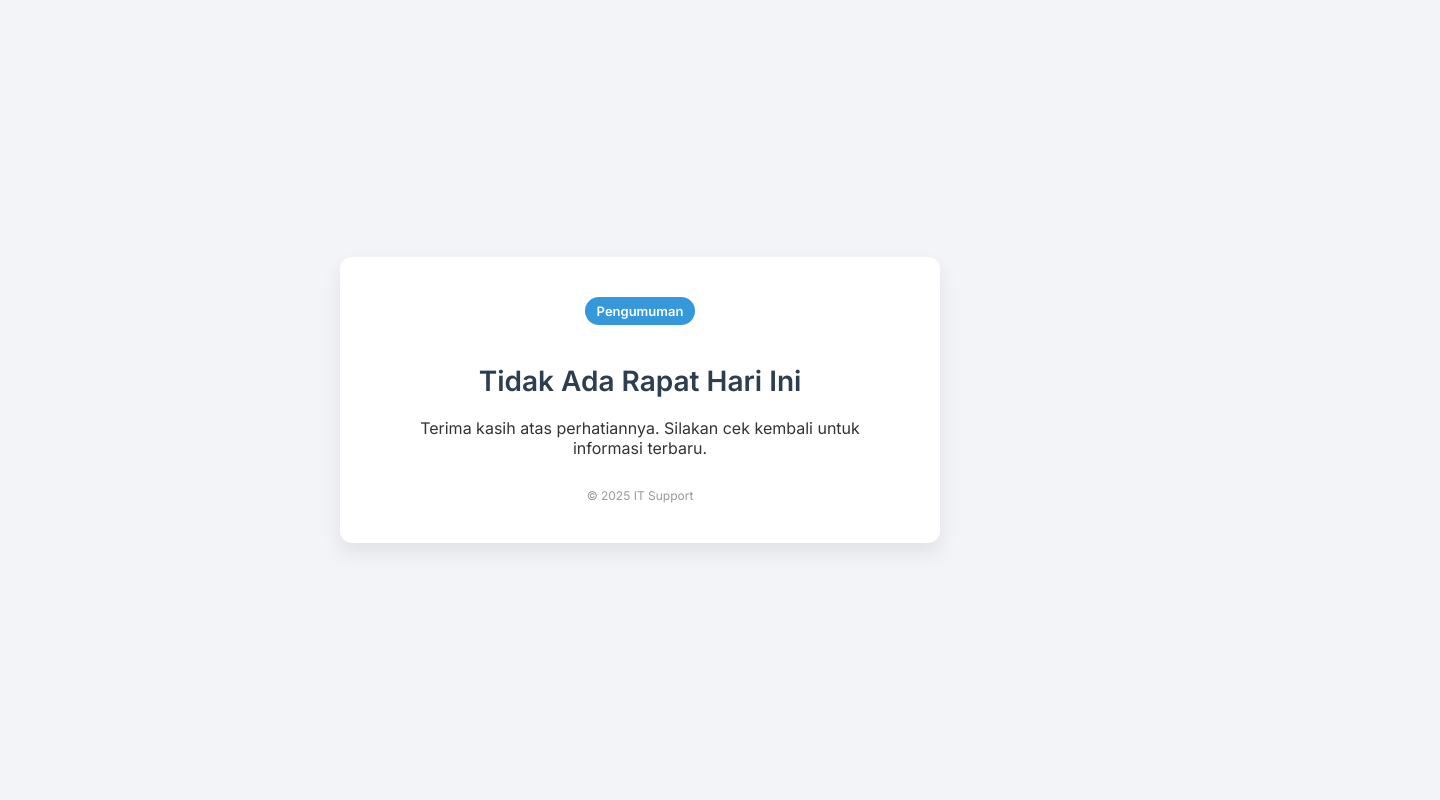
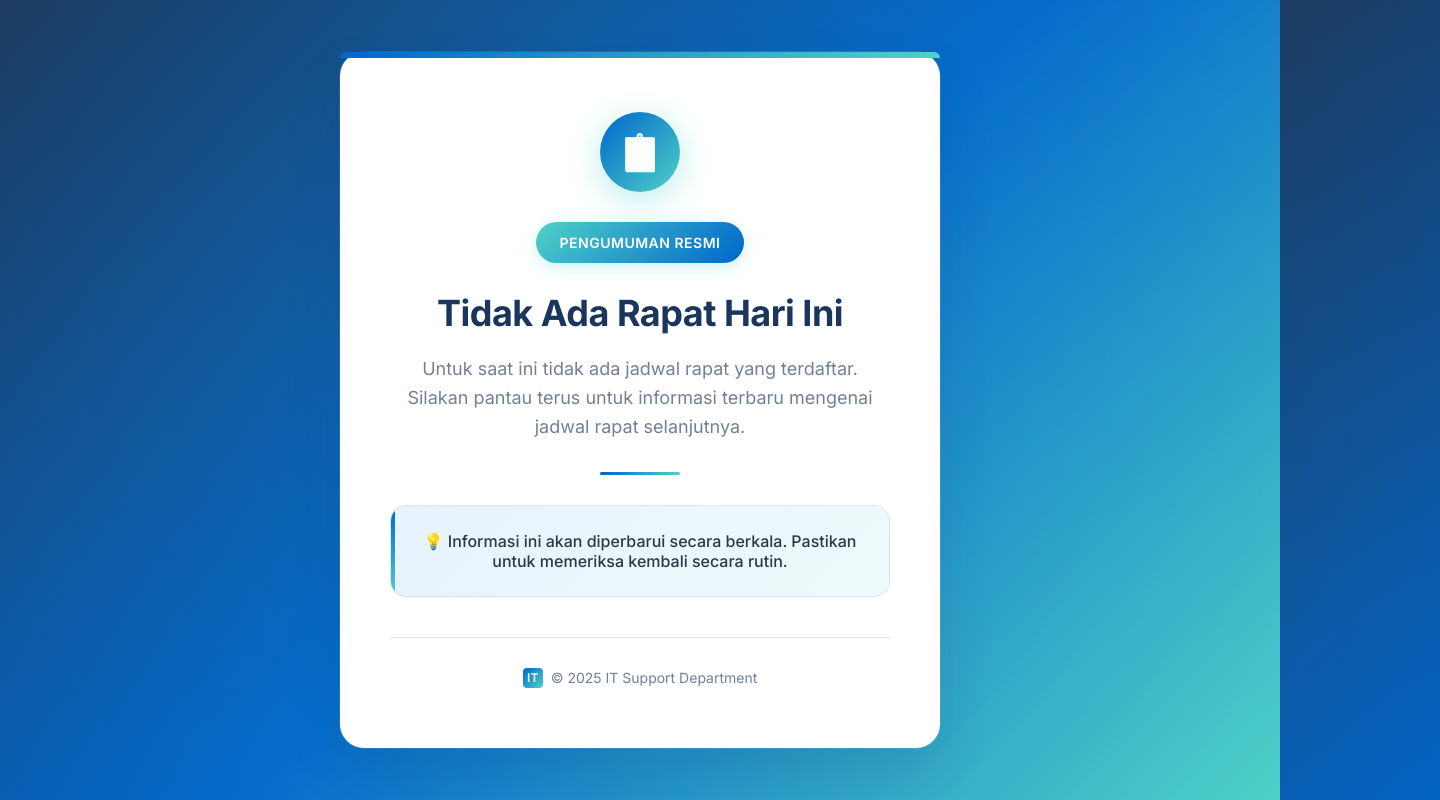
Before and after one commit to fajarainda/pengumuman_rapatmdn, a plain HTML site: page index.html in a window 1280 px wide. Shown: the top 800 px of the page, 1440 px wide, since content can reach past the window. Drawn offline with Linux system fonts and the light colour scheme.

Commit message:
Update index.html

```diff
--- a/index.html
+++ b/index.html
@@ -4,71 +4,282 @@
   <meta charset="UTF-8" />
   <meta name="viewport" content="width=device-width, initial-scale=1.0" />
   <title>Pengumuman Rapat</title>
-  <link href="https://fonts.googleapis.com/css2?family=Inter:wght@400;600&display=swap" rel="stylesheet">
+  <link href="https://fonts.googleapis.com/css2?family=Inter:wght@300;400;500;600;700&display=swap" rel="stylesheet">
   <style>
     :root {
-      --primary-color: #2c3e50;
-      --accent-color: #3498db;
-      --background-color: #f2f4f8;
-      --text-color: #333;
+      --navy-blue: #1a365d;
+      --bumn-blue: #0066cc;
+      --tosca-green: #4fd1c7;
+      --light-blue: #e6f3ff;
+      --white: #ffffff;
+      --text-primary: #2d3748;
+      --text-secondary: #718096;
+      --shadow: rgba(26, 54, 93, 0.1);
+    }
+
+    * {
+      margin: 0;
+      padding: 0;
+      box-sizing: border-box;
     }
 
     body {
-      margin: 0;
-      padding: 0;
       font-family: 'Inter', sans-serif;
-      background-color: var(--background-color);
+      background: linear-gradient(135deg, var(--navy-blue) 0%, var(--bumn-blue) 50%, var(--tosca-green) 100%);
+      min-height: 100vh;
       display: flex;
       justify-content: center;
       align-items: center;
-      height: 100vh;
+      padding: 20px;
+      position: relative;
+      overflow: hidden;
+    }
+
+    body::before {
+      content: '';
+      position: absolute;
+      top: -50%;
+      left: -50%;
+      width: 200%;
+      height: 200%;
+      background: radial-gradient(circle, rgba(79, 209, 199, 0.1) 0%, transparent 70%);
+      animation: float 20s ease-in-out infinite;
+    }
+
+    @keyframes float {
+      0%, 100% { transform: translateY(0px) rotate(0deg); }
+      50% { transform: translateY(-20px) rotate(180deg); }
     }
 
     .container {
-      background: #fff;
-      padding: 40px 50px;
-      border-radius: 12px;
-      box-shadow: 0 10px 20px rgba(0, 0, 0, 0.08);
+      background: var(--white);
+      padding: 60px 50px;
+      border-radius: 24px;
+      box-shadow:
+        0 25px 50px rgba(26, 54, 93, 0.15),
+        0 0 0 1px rgba(255, 255, 255, 0.1);
       text-align: center;
-      max-width: 500px;
-      width: 90%;
+      max-width: 600px;
+      width: 100%;
+      position: relative;
+      backdrop-filter: blur(10px);
+      transform: translateY(0);
+      transition: transform 0.3s ease;
     }
 
-    h1 {
-      color: var(--primary-color);
-      font-size: 28px;
-      margin-bottom: 20px;
+    .container:hover {
+      transform: translateY(-5px);
     }
 
-    p {
-      color: var(--text-color);
-      font-size: 16px;
+    .container::before {
+      content: '';
+      position: absolute;
+      top: 0;
+      left: 0;
+      right: 0;
+      height: 6px;
+      background: linear-gradient(90deg, var(--bumn-blue), var(--tosca-green));
+      border-radius: 24px 24px 0 0;
+    }
+
+    .icon-wrapper {
+      margin-bottom: 30px;
+      position: relative;
+    }
+
+    .icon {
+      width: 80px;
+      height: 80px;
+      background: linear-gradient(135deg, var(--bumn-blue), var(--tosca-green));
+      border-radius: 50%;
+      display: flex;
+      align-items: center;
+      justify-content: center;
+      margin: 0 auto;
+      box-shadow: 0 8px 25px rgba(0, 102, 204, 0.3);
+      animation: pulse 2s infinite;
+    }
+
+    @keyframes pulse {
+      0% { box-shadow: 0 8px 25px rgba(0, 102, 204, 0.3); }
+      50% { box-shadow: 0 8px 35px rgba(79, 209, 199, 0.4); }
+      100% { box-shadow: 0 8px 25px rgba(0, 102, 204, 0.3); }
+    }
+
+    .icon::before {
+      content: '📋';
+      font-size: 36px;
+      filter: grayscale(1) brightness(0) invert(1);
     }
 
     .badge {
       display: inline-block;
+      margin-bottom: 25px;
+      padding: 12px 24px;
+      font-size: 14px;
+      font-weight: 600;
+      background: linear-gradient(135deg, var(--tosca-green), var(--bumn-blue));
+      color: var(--white);
+      border-radius: 30px;
+      letter-spacing: 0.5px;
+      text-transform: uppercase;
+      box-shadow: 0 4px 15px rgba(79, 209, 199, 0.3);
+      position: relative;
+      overflow: hidden;
+    }
+
+    .badge::before {
+      content: '';
+      position: absolute;
+      top: 0;
+      left: -100%;
+      width: 100%;
+      height: 100%;
+      background: linear-gradient(90deg, transparent, rgba(255, 255, 255, 0.2), transparent);
+      transition: left 0.5s;
+    }
+
+    .badge:hover::before {
+      left: 100%;
+    }
+
+    h1 {
+      color: var(--navy-blue);
+      font-size: 36px;
+      font-weight: 700;
       margin-bottom: 20px;
-      padding: 6px 12px;
-      font-size: 13px;
-      background-color: var(--accent-color);
-      color: white;
-      border-radius: 20px;
+      line-height: 1.2;
+      letter-spacing: -0.5px;
+    }
+
+    .subtitle {
+      color: var(--text-secondary);
+      font-size: 18px;
+      font-weight: 400;
+      margin-bottom: 30px;
+      line-height: 1.6;
+    }
+
+    .info-box {
+      background: linear-gradient(135deg, var(--light-blue), rgba(79, 209, 199, 0.1));
+      padding: 25px;
+      border-radius: 16px;
+      margin: 30px 0;
+      border: 1px solid rgba(0, 102, 204, 0.1);
+      position: relative;
+      overflow: hidden;
+    }
+
+    .info-box::before {
+      content: '';
+      position: absolute;
+      top: 0;
+      left: 0;
+      width: 4px;
+      height: 100%;
+      background: linear-gradient(180deg, var(--bumn-blue), var(--tosca-green));
+    }
+
+    .info-text {
+      color: var(--text-primary);
+      font-size: 16px;
+      font-weight: 500;
+      margin: 0;
+    }
+
+    .decorative-line {
+      width: 80px;
+      height: 3px;
+      background: linear-gradient(90deg, var(--bumn-blue), var(--tosca-green));
+      margin: 30px auto;
+      border-radius: 2px;
+    }
+
+    footer {
+      margin-top: 40px;
+      padding-top: 30px;
+      border-top: 1px solid rgba(113, 128, 150, 0.2);
+      color: var(--text-secondary);
+      font-size: 14px;
+      font-weight: 400;
+      display: flex;
+      justify-content: center;
+      align-items: center;
+      gap: 8px;
+    }
+
+    .footer-icon {
+      width: 20px;
+      height: 20px;
+      background: linear-gradient(135deg, var(--bumn-blue), var(--tosca-green));
+      border-radius: 4px;
+      display: flex;
+      align-items: center;
+      justify-content: center;
+      color: var(--white);
+      font-size: 12px;
       font-weight: 600;
     }
 
-    footer {
-      margin-top: 30px;
-      font-size: 12px;
-      color: #999;
+    /* Responsive Design */
+    @media (max-width: 768px) {
+      .container {
+        padding: 40px 30px;
+        margin: 20px;
+      }
+
+      h1 {
+        font-size: 28px;
+      }
+
+      .subtitle {
+        font-size: 16px;
+      }
+
+      .icon {
+        width: 60px;
+        height: 60px;
+      }
+
+      .icon::before {
+        font-size: 28px;
+      }
+    }
+
+    /* Accessibility */
+    @media (prefers-reduced-motion: reduce) {
+      * {
+        animation-duration: 0.01ms !important;
+        animation-iteration-count: 1 !important;
+        transition-duration: 0.01ms !important;
+      }
     }
   </style>
 </head>
 <body>
   <div class="container">
-    <div class="badge">Pengumuman</div>
+    <div class="icon-wrapper">
+      <div class="icon"></div>
+    </div>
+
+    <div class="badge">Pengumuman Resmi</div>
+
     <h1>Tidak Ada Rapat Hari Ini</h1>
-    <p>Terima kasih atas perhatiannya. Silakan cek kembali untuk informasi terbaru.</p>
-    <footer>&copy; 2025 IT Support</footer>
+
+    <p class="subtitle">Untuk saat ini tidak ada jadwal rapat yang terdaftar. Silakan pantau terus untuk informasi terbaru mengenai jadwal rapat selanjutnya.</p>
+
+    <div class="decorative-line"></div>
+
+    <div class="info-box">
+      <p class="info-text">
+        💡 Informasi ini akan diperbarui secara berkala. Pastikan untuk memeriksa kembali secara rutin.
+      </p>
+    </div>
+
+    <footer>
+      <div class="footer-icon">IT</div>
+      <span>&copy; 2025 IT Support Department</span>
+    </footer>
   </div>
 </body>
 </html>
```
